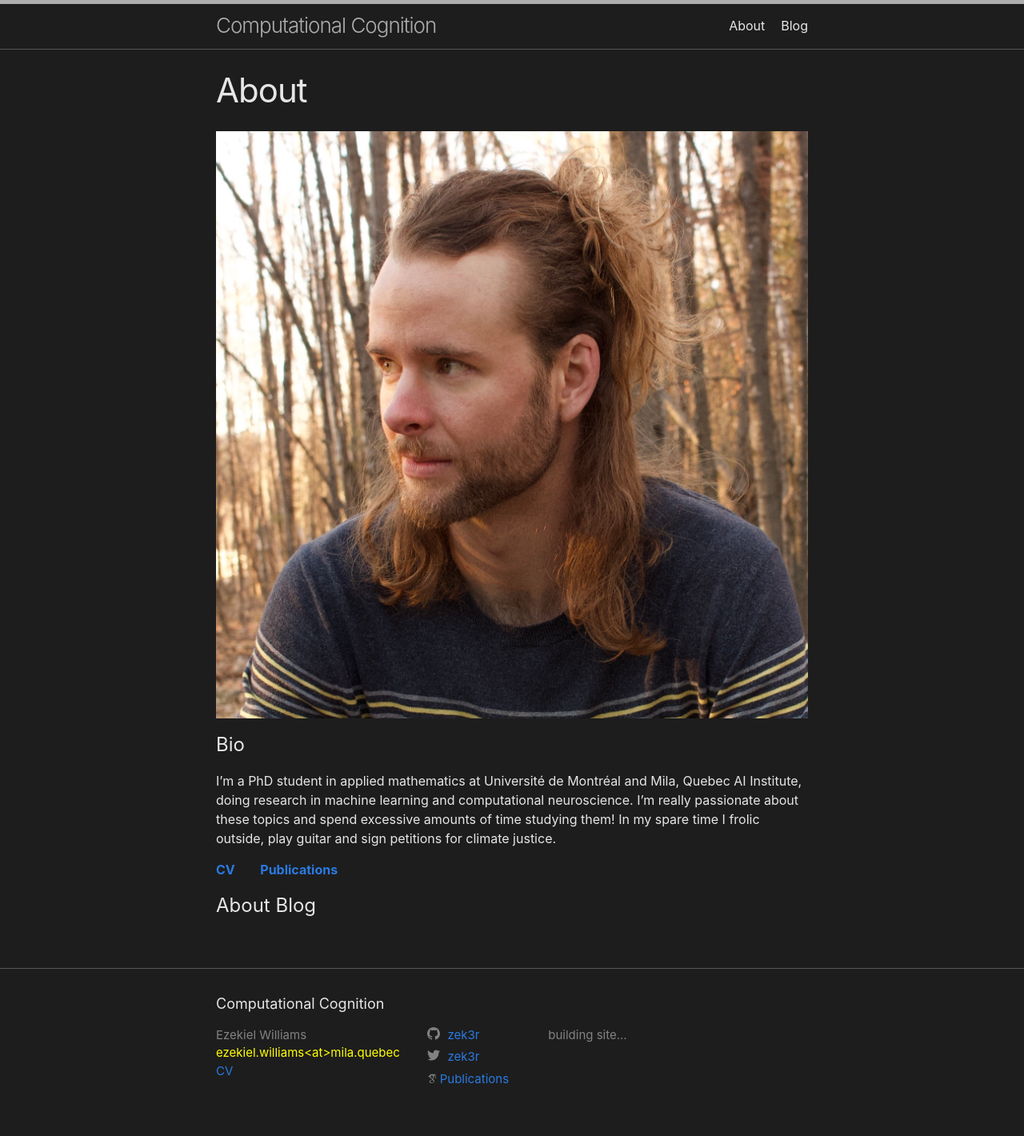
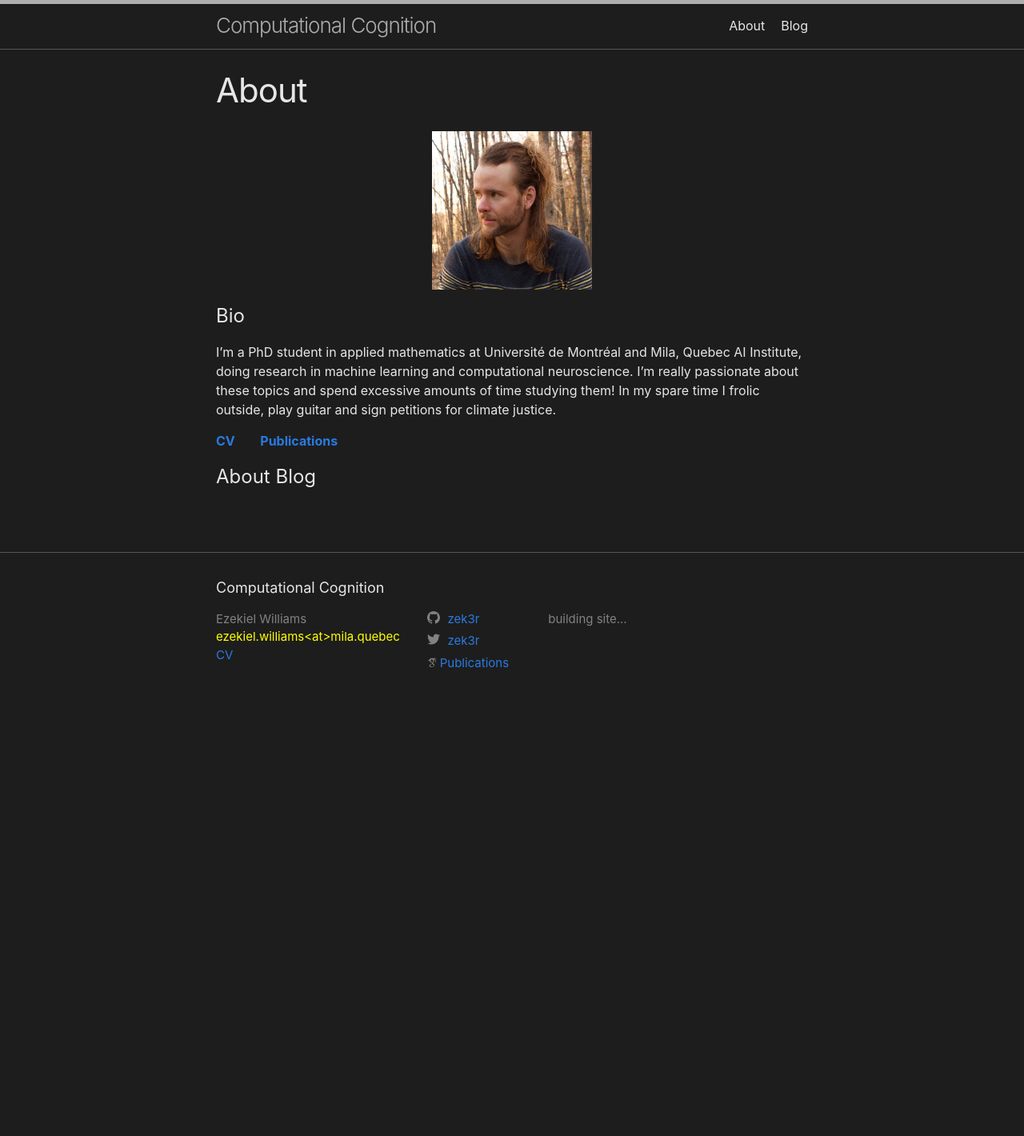
Before and after one commit to zek3r/zek3r.github.io, a Jekyll site: the page built from about.markdown, in a window 1280 px wide. Shown: the whole page at 80% size. Built offline with Jekyll 4.4.1, drawn with Linux system fonts in a browser that asks for light colours; some web fonts are replaced; after the commit the page ends 900 px from its top, so only the background shows below that.

Commit message:
updating stuff...

```diff
--- a/about.markdown
+++ b/about.markdown
@@ -6,7 +6,7 @@ permalink: /about/
 
 
 
-![alt text](https://zek3r.github.io/profile.jpeg "zeke spent all night making this webpage")
+<p style="text-align:center;"><img src="https://zek3r.github.io/profile.jpeg" title="zeke spent all night making this webpage" width="200"/></p>
 
 # Bio
 
```
